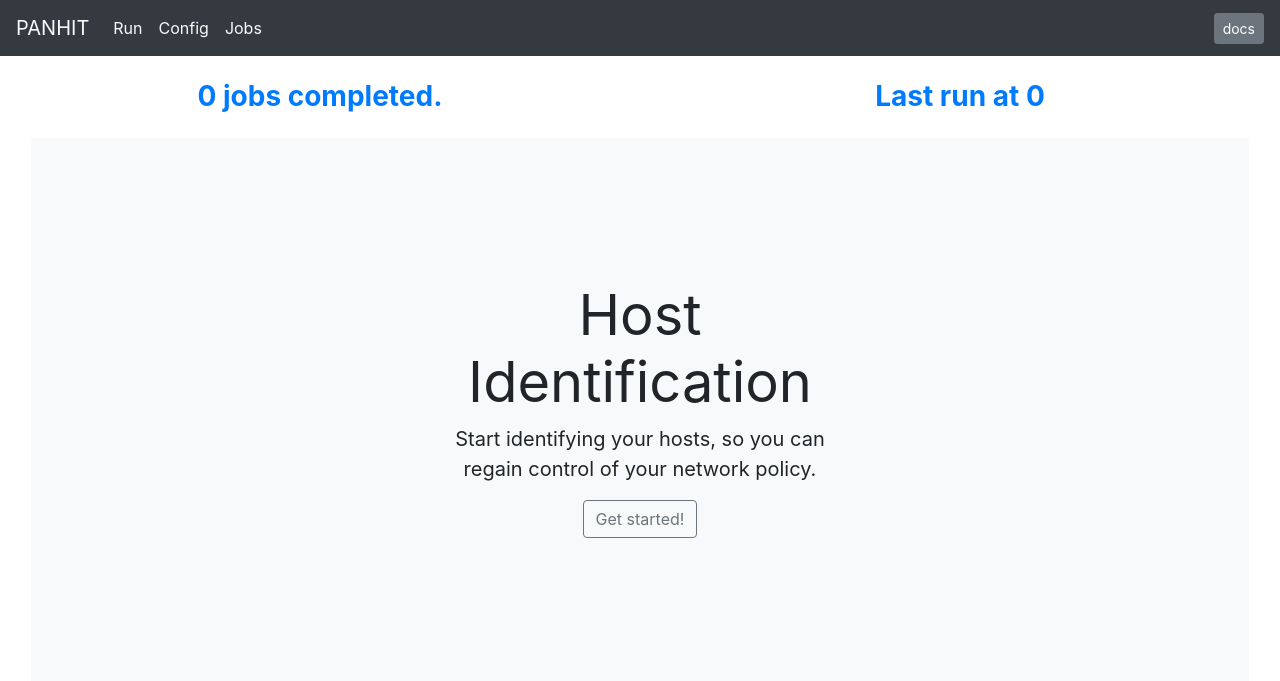
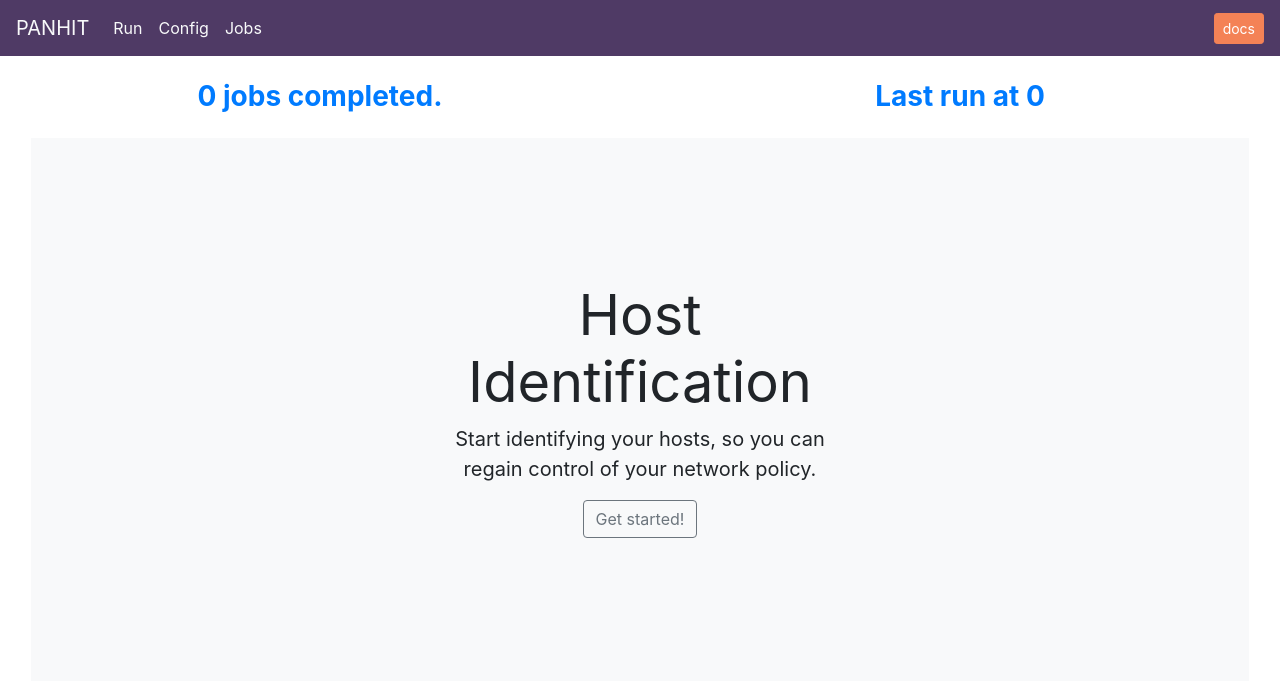
Before and after one commit to adambaumeister/panhit, a Flask app: page / in a window 1280 px wide. Shown: the top 681 px of the page. Run offline with Flask 2, Linux system fonts and the light colour scheme; some libraries are stand-ins or nearby versions.

Commit message:
some styles

```diff
--- a/static/styles.css
+++ b/static/styles.css
@@ -1,3 +1,11 @@
+.bg-dark {
+    background-color: #4F3A65!important
+}
+.btn-secondary {
+    background-color: #F48256!important;
+    border-color: #F48256!important;
+}
+
 .sidebar {
   z-index: 100; /* Behind the navbar */
   padding: 0px;
```
